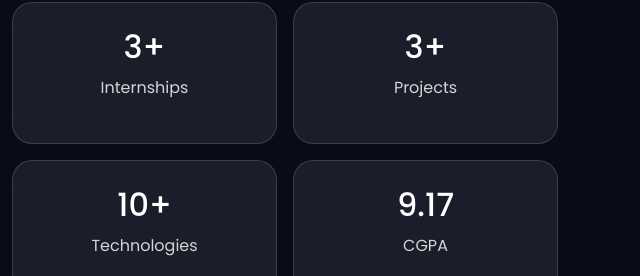
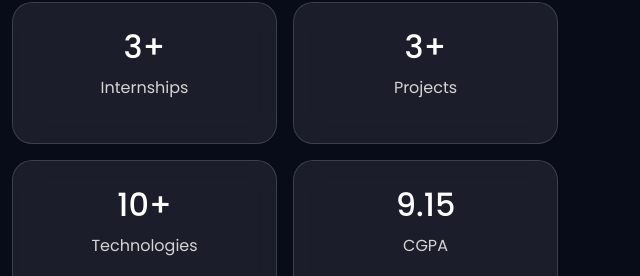
Before and after one commit to Lahari-2005/Portfolio, a plain HTML site: page index.html in a window 1280 px wide. Shown: the part 1220-1496 px from the top of the page, 640-1280 px from the left. Drawn offline with nearby package versions, Linux system fonts and the light colour scheme.

Commit message:
Update index.html

```diff
--- a/index.html
+++ b/index.html
@@ -344,7 +344,7 @@
 
                             <div class="glass-card text-center">
 
-                                <h2>9.17</h2>
+                                <h2>9.15</h2>
 
                                 <p>
                                     CGPA
```
